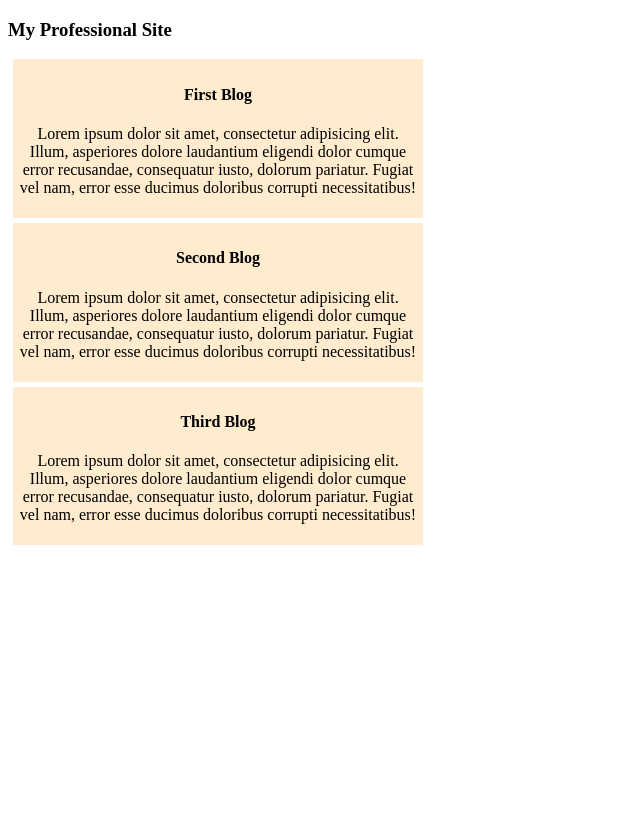
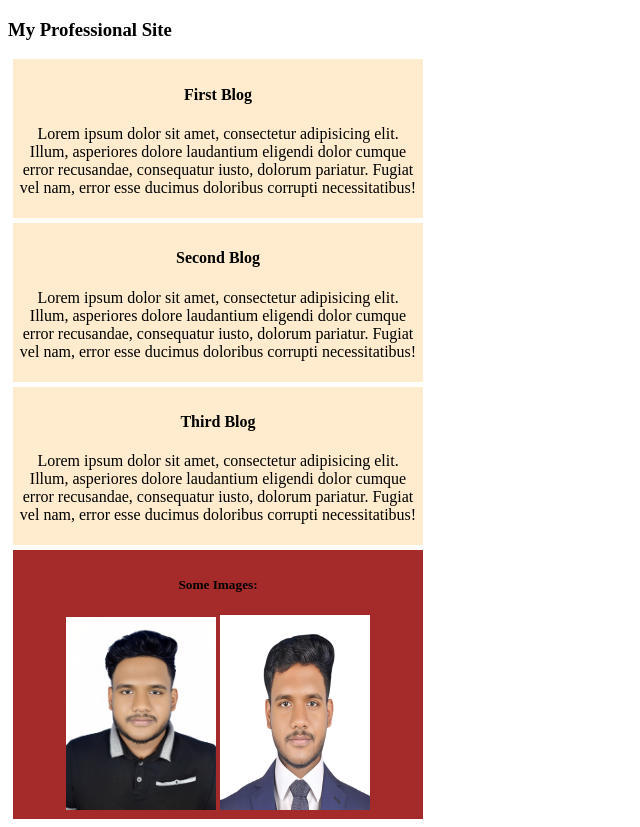
Before and after one commit to mehrabrahat/my-professional-site, a plain HTML site: page index.html in a window 1280 px wide. Shown: the whole page, without its empty margins (0-640 px from the left). Before the commit the page ends 800 px from the top, so only its background shows below. Drawn offline with Linux system fonts and the light colour scheme.

Commit message:
added two pictures

```diff
--- a/index.html
+++ b/index.html
@@ -22,5 +22,11 @@
             <h4>Third Blog</h4>
             <p>Lorem ipsum dolor sit amet, consectetur adipisicing elit. Illum, asperiores dolore laudantium eligendi dolor cumque error recusandae, consequatur iusto, dolorum pariatur. Fugiat vel nam, error esse ducimus doloribus corrupti necessitatibus!</p>
         </div>
+
+        <div class="Visa">
+            <h5>Some Images:</h5>
+            <img width="150px" src="/images/Rahat_Photo 1 (1).png" alt="">
+            <img width="150px" height="195px" src="/images/Selected Visa Photo.jpg" alt="">
+        </div>
 </body>
 </html>
--- a/styles/style.css
+++ b/styles/style.css
@@ -6,3 +6,9 @@ div{
     width: 400px;
     padding: 5px;
 }
+
+
+.Visa {
+    border: 10px;
+    background-color: brown;
+}
```
Also changed, not shown: images/Rahat_Photo 1 (1).png (added), images/Selected Visa Photo.jpg (added).
